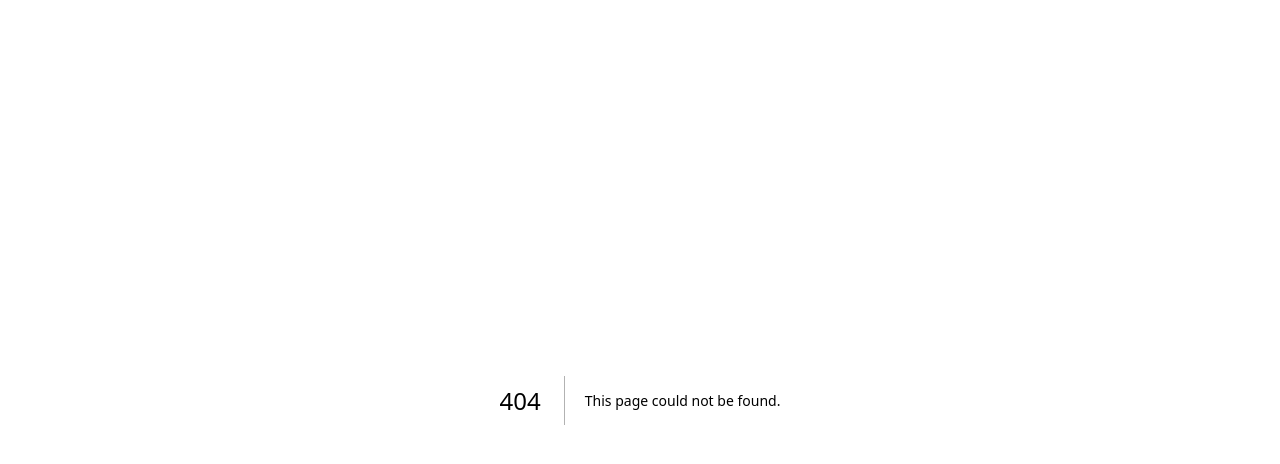
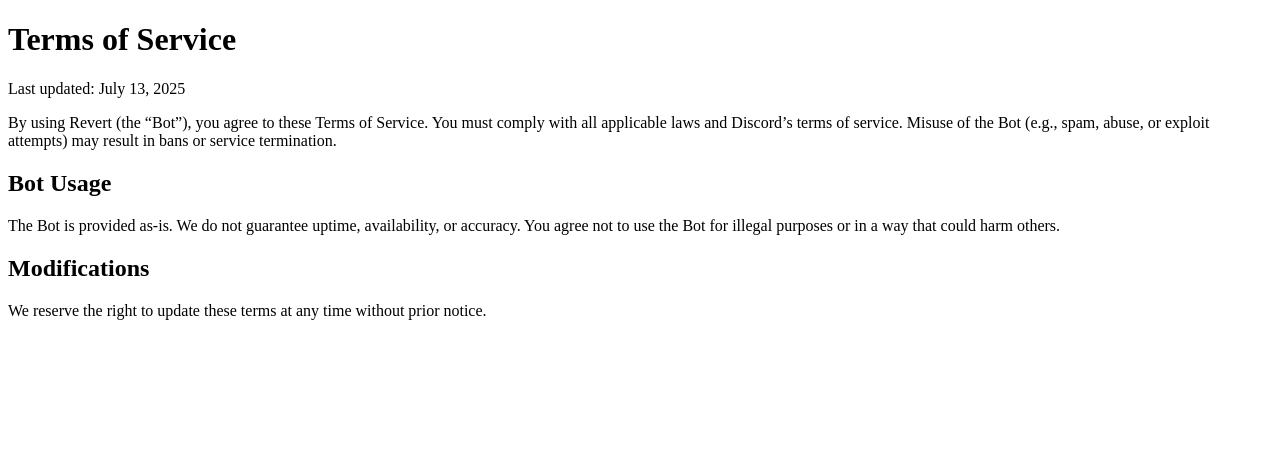
Before and after one commit to plcheaters/Revert-Bot, a Next.js app: page /tos in a window 1280 px wide. Before the commit this address had no page. Shown: the top 464 px of the page. Built offline with nearby package versions, Linux system fonts and the light colour scheme.

Commit message:
Create tos.js

```diff
--- /dev/null
+++ b/src/pages/tos.js
@@ -0,0 +1,27 @@
+const TermsOfService = () => {
+  return (
+    <div className="content">
+      <h1>Terms of Service</h1>
+      <p>Last updated: July 13, 2025</p>
+      <p>
+        By using Revert (the “Bot”), you agree to these Terms of Service. You must
+        comply with all applicable laws and Discord’s terms of service. Misuse of
+        the Bot (e.g., spam, abuse, or exploit attempts) may result in bans or
+        service termination.
+      </p>
+      <h2>Bot Usage</h2>
+      <p>
+        The Bot is provided as-is. We do not guarantee uptime, availability, or
+        accuracy. You agree not to use the Bot for illegal purposes or in a way
+        that could harm others.
+      </p>
+      <h2>Modifications</h2>
+      <p>
+        We reserve the right to update these terms at any time without prior
+        notice.
+      </p>
+    </div>
+  );
+};
+
+export default TermsOfService;
```
